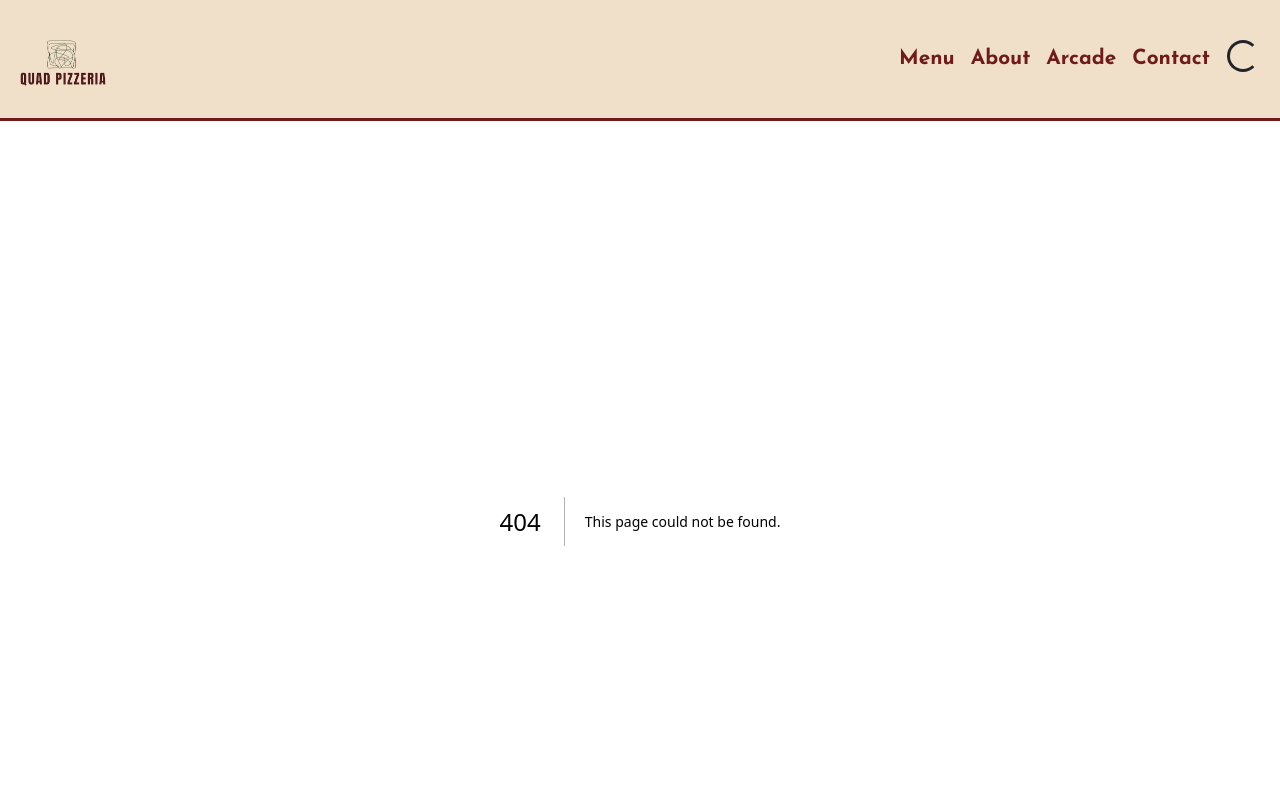
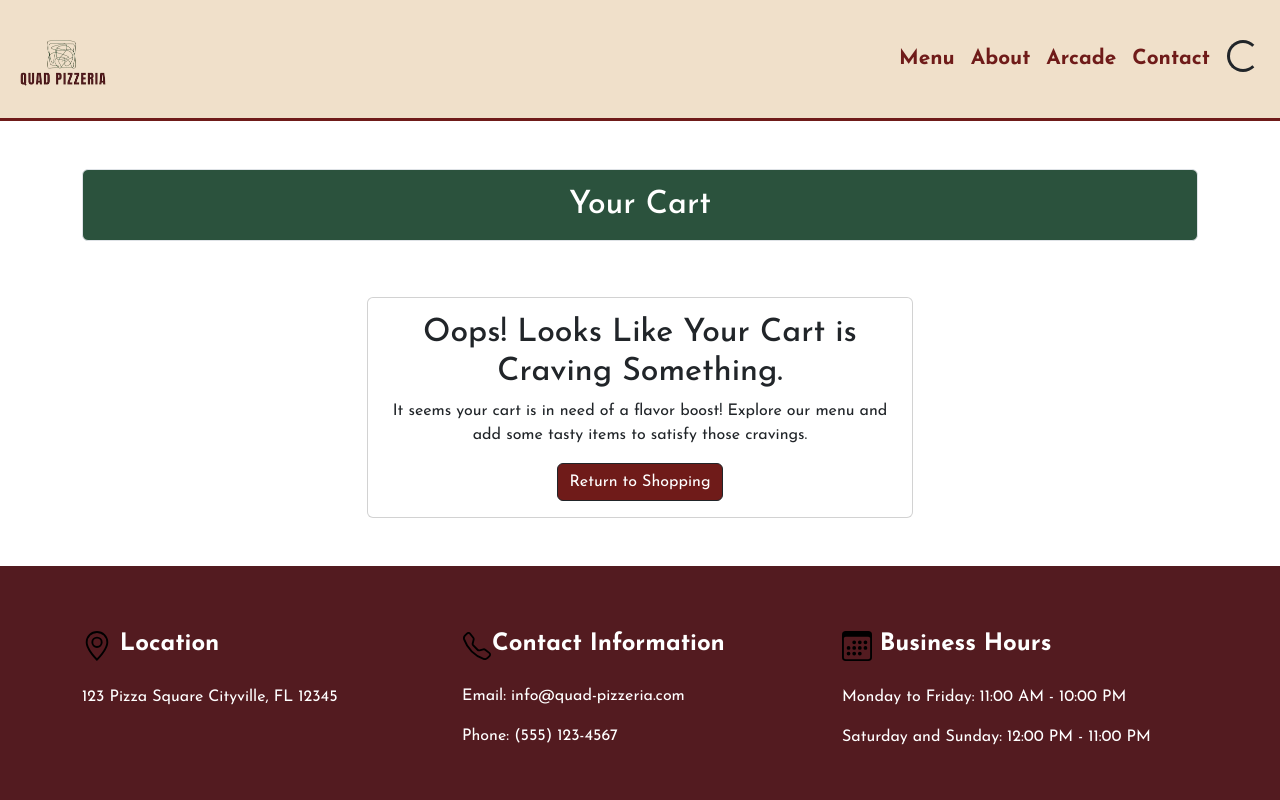
Before and after one commit to quaydrionb/quad-pizza-shop, a Next.js app: page /cart in a window 1280 px wide. Before the commit this address had no page. Shown: the top 800 px of the page. Built offline with nearby package versions, Linux system fonts and the light colour scheme.

Commit message:
changed checkout to cart

```diff
--- a/app/checkout/page.tsx
+++ b/app/cart/page.tsx
@@ -1,5 +1,6 @@
 "use client";
-import Checkout from "@/components/Checkout";
+
+import ShoppingCart from "@/components/ShoppingCart";
 import store from "@/redux/store";
 import React from "react";
 import { Provider } from "react-redux";
@@ -7,7 +8,7 @@ import { Provider } from "react-redux";
 const page = () => {
   return (
     <Provider store={store}>
-      <Checkout />
+      <ShoppingCart />
     </Provider>
   );
 };
--- a/components/Checkout.tsx
+++ b/components/ShoppingCart.tsx
@@ -12,7 +12,7 @@ import {
 } from "@/redux/cartSlice";
 import Link from "next/link";
 
-const Checkout = () => {
+const ShoppingCart = () => {
   const dispatch = useDispatch();
   const [isLoading, setIsLoading] = useState(true);
 
@@ -179,4 +179,4 @@ const Checkout = () => {
   );
 };
 
-export default Checkout;
+export default ShoppingCart;
--- a/components/home/NavBar.tsx
+++ b/components/home/NavBar.tsx
@@ -103,7 +103,7 @@ const Navbar = () => {
               </li>
             </ul>
             <div className="icon-cart">
-              <Link href="/checkout" onClick={toggleMenu}>
+              <Link href="/cart" onClick={toggleMenu}>
                 <button type="button" className="btn btn-sm">
                   {isLoading ? (
                     <>
```
